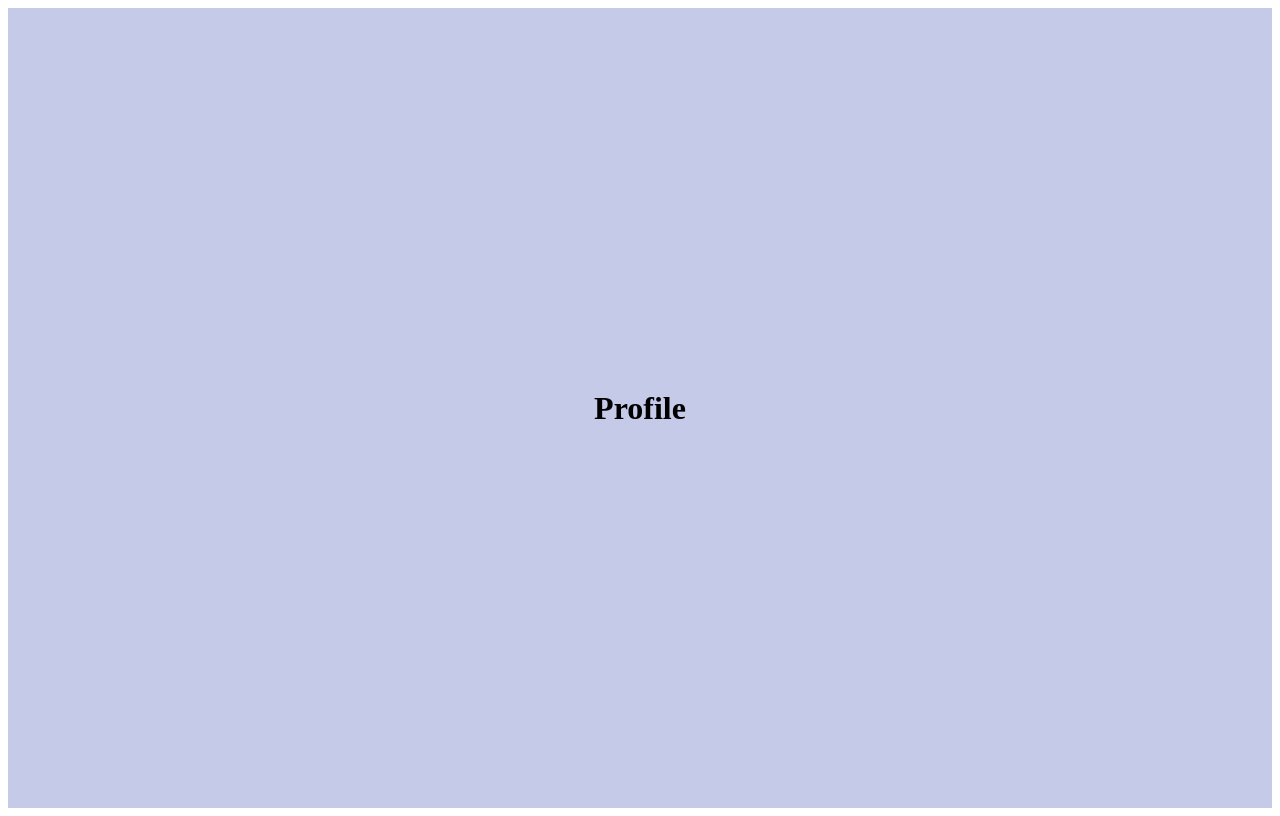
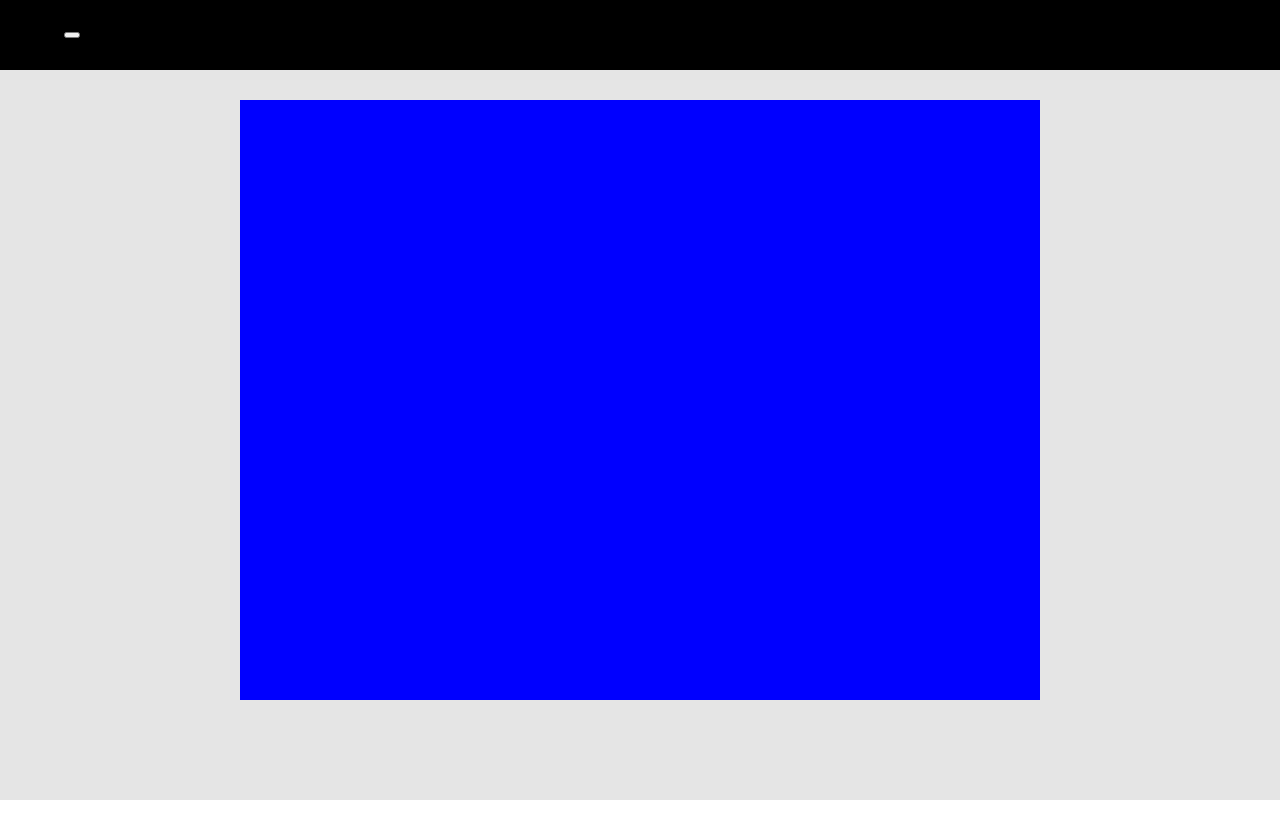
Before and after one commit to coreyjkbartels/Study-Buddy, a Vue app: page /profile in a window 1280 px wide. Built offline with nearby package versions, Linux system fonts and the light colour scheme.

Commit message:
update folders

```diff
--- a/index.html
+++ b/index.html
@@ -2,9 +2,9 @@
 <html lang="">
   <head>
     <meta charset="UTF-8">
-    <link rel="icon" href="/favicon.ico">
     <meta name="viewport" content="width=device-width, initial-scale=1.0">
-    <title>Vite App</title>
+    <title>Study Buddy app</title>
+
   </head>
   <body>
     <div id="app"></div>
--- /dev/null
+++ b/src/assets/CSS/main.css
@@ -0,0 +1 @@
+@import './base.css';
--- a/src/assets/main.css
+++ /dev/null
@@ -1,35 +0,0 @@
-@import './base.css';
-
-#app {
-  max-width: 1280px;
-  margin: 0 auto;
-  padding: 2rem;
-  font-weight: normal;
-}
-
-a,
-.green {
-  text-decoration: none;
-  color: hsla(160, 100%, 37%, 1);
-  transition: 0.4s;
-  padding: 3px;
-}
-
-@media (hover: hover) {
-  a:hover {
-    background-color: hsla(160, 100%, 37%, 0.2);
-  }
-}
-
-@media (min-width: 1024px) {
-  body {
-    display: flex;
-    place-items: center;
-  }
-
-  #app {
-    display: grid;
-    grid-template-columns: 1fr 1fr;
-    padding: 0 2rem;
-  }
-}
--- a/src/main.js
+++ b/src/main.js
@@ -1,4 +1,5 @@
 import { createApp } from 'vue'
+import './assets/CSS/main.css';
 import App from './App.vue'
 import router from './router/index.js'
 
--- a/src/views/ProfileView.vue
+++ b/src/views/ProfileView.vue
@@ -1,15 +1,53 @@
+<script setup>
+
+
+</script>
+
 <template>
-  <div class="page">
-    <h1>Profile</h1>
+  <div class="main-container">
+    <div class="header-container">
+      <button class="back-button"></button>
+    </div>
+    <form action="" class="form-container">
+
+    </form>
+
+
   </div>
 </template>
 
 <style scoped>
-.page {
+
+
+.header-container {
+  width: 100vw;
+  height: 70px;
+  background: black;
+  position: absolute;
+  top: 0;
+  display: flex;
+  align-items: center;
+  justify-content: left;
+
+}
+
+.back-button {
+  margin-left: 4rem;
+}
+
+.form-container {
+  width: 800px;
+  height: 600px;
+  background: blue;
+}
+
+.main-container {
   display: flex;
   justify-content: center;
   align-items: center;
   height: 100vh;
-  background: #c5cae9;
+  background: rgb(229, 229, 229);
+  position: relative;
+
 }
 </style>
```
Also changed, not shown: src/assets/CSS/base.css (renamed from src/assets/base.css), src/assets/logo.svg (deleted), 1 other file (tests, documents, lock files or other folders).
